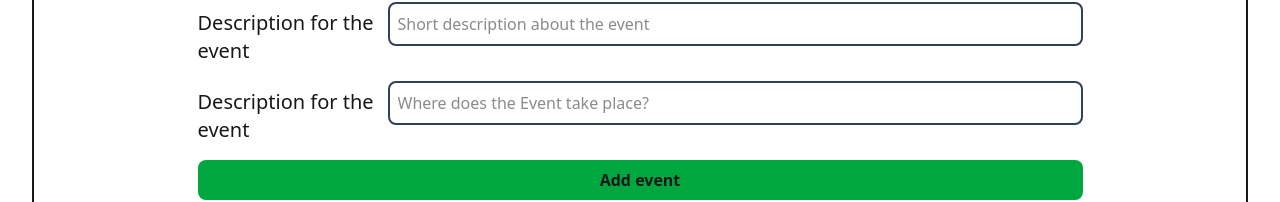
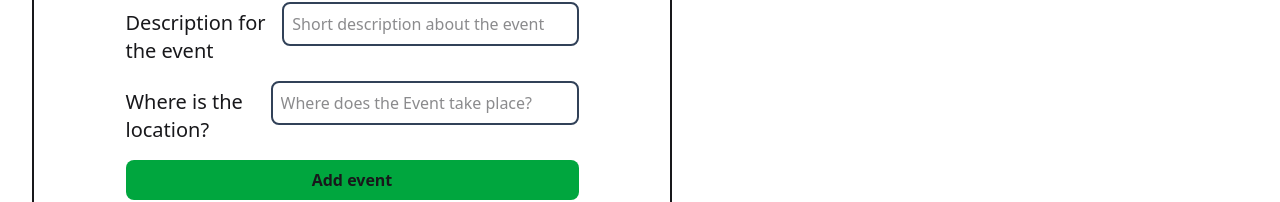
Before and after one commit to AnkitaMalani/Event_Scheduler, a React (Vite) app: page / in a window 1280 px wide. Shown: the part 156-358 px from the top of the page. Built offline with nearby package versions, Linux system fonts and the light colour scheme; no server answers.

Commit message:
final Merge Marco

```diff
--- a/src/components/EventForm.jsx
+++ b/src/components/EventForm.jsx
@@ -23,7 +23,7 @@ const EventForm = () => {
   };
 
   return (
-    <section className="flex flex-col items-center gap-4 border-2 rounded-lg p-4 mx-8">
+    <section className="flex flex-col items-center gap-4 w-1/2 border-2 rounded-lg p-4 mx-8">
       <h2 className="text-4xl">Add a new event!</h2>
       <form
         onSubmit={handleSubmit}
@@ -52,7 +52,7 @@ const EventForm = () => {
           />
         </label>
         <label className="w-full flex gap-2 items-baseline">
-          <span className="text-xl">Description for the event</span>
+          <span className="text-xl">Where is the location?</span>
           <input
             value={form.location}
             onChange={handleChange}
```
